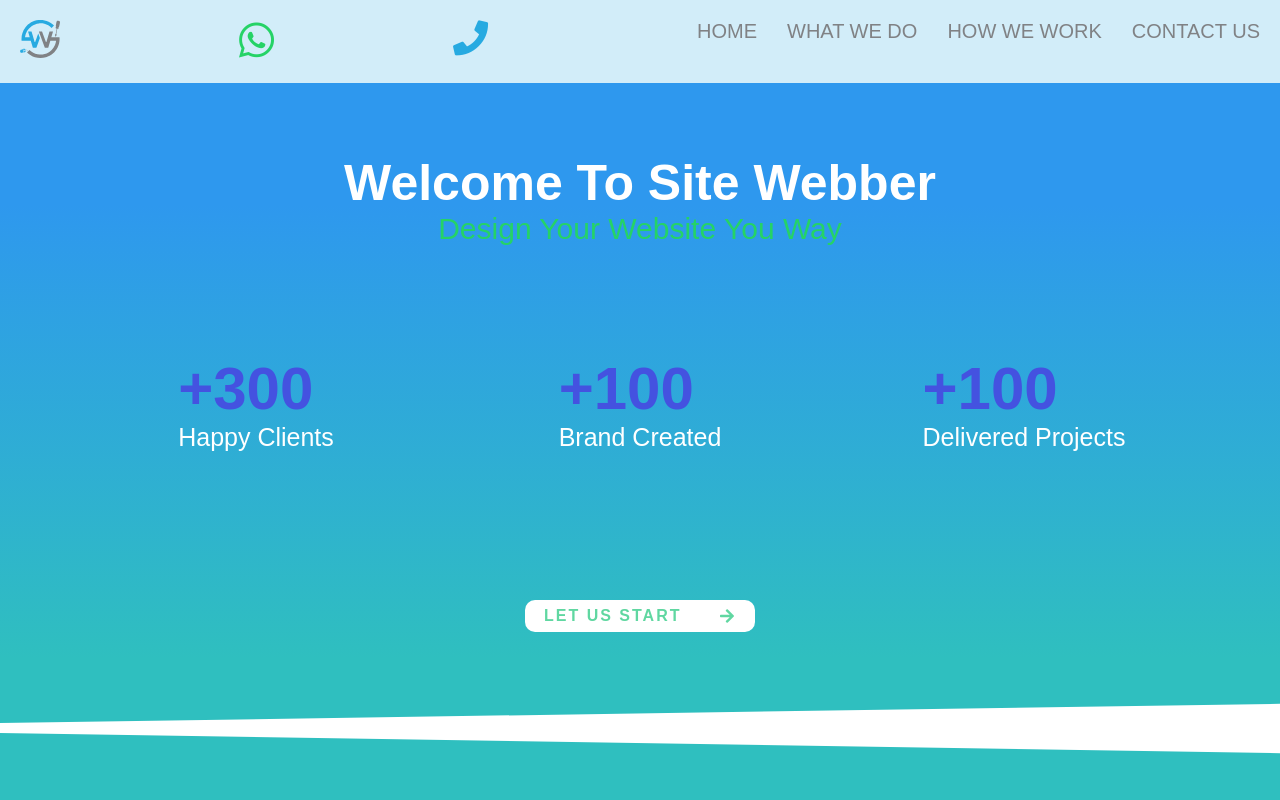
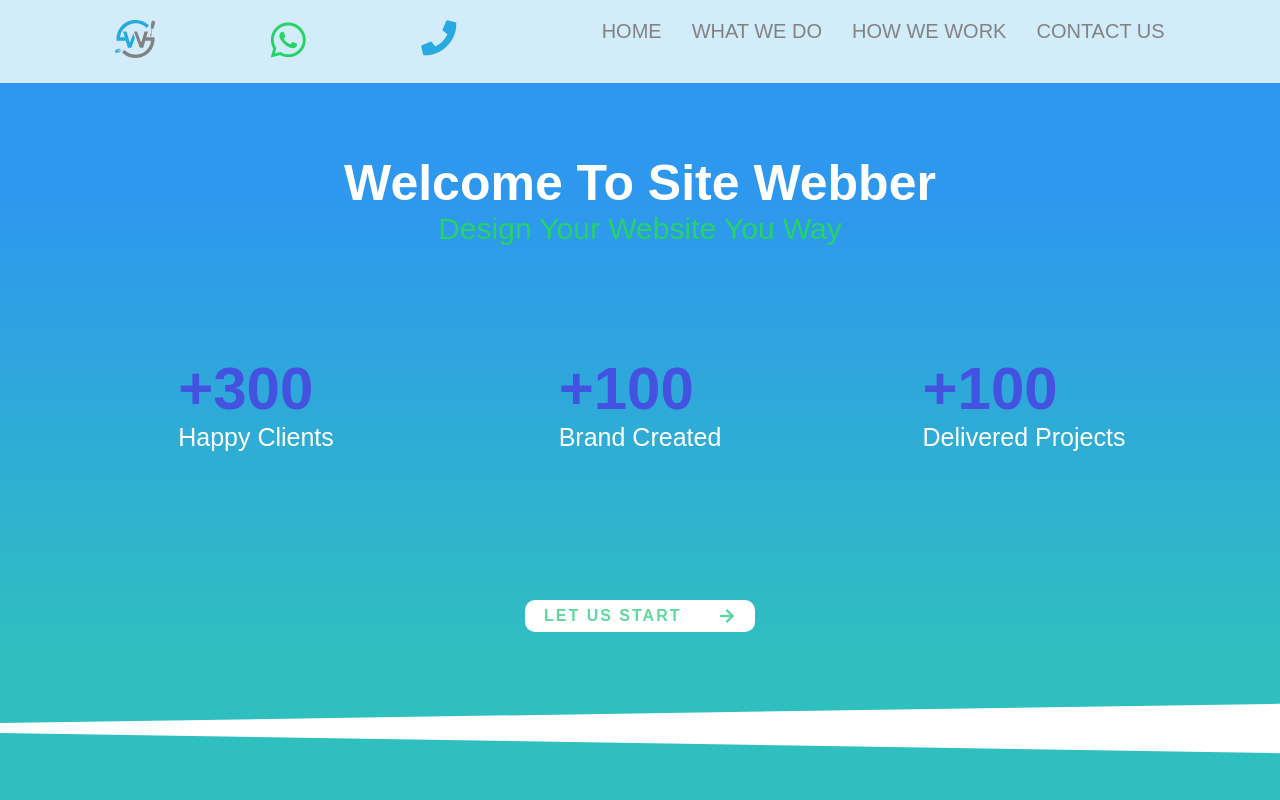
Before and after one commit to SalehAlQattan/SiteWebber, a website built with Parcel: page index.html in a window 1280 px wide. Shown: the top 800 px of the page. Built offline with nearby package versions, Linux system fonts and the light colour scheme.

Commit message:
edit the nav justify-content from space-around to space-evenly and also add padding 2 rem top and bottom and 0 left and right

```diff
--- a/style.css
+++ b/style.css
@@ -33,9 +33,9 @@
 .nav {
   background: hsl(198, 76%, 90%);
   display: flex;
-  justify-content: space-between;
+  justify-content: space-evenly;
   flex-wrap: wrap;
-  padding: 2rem;
+  padding: 2rem 0;
 }
 
 .nav__logo {
```
